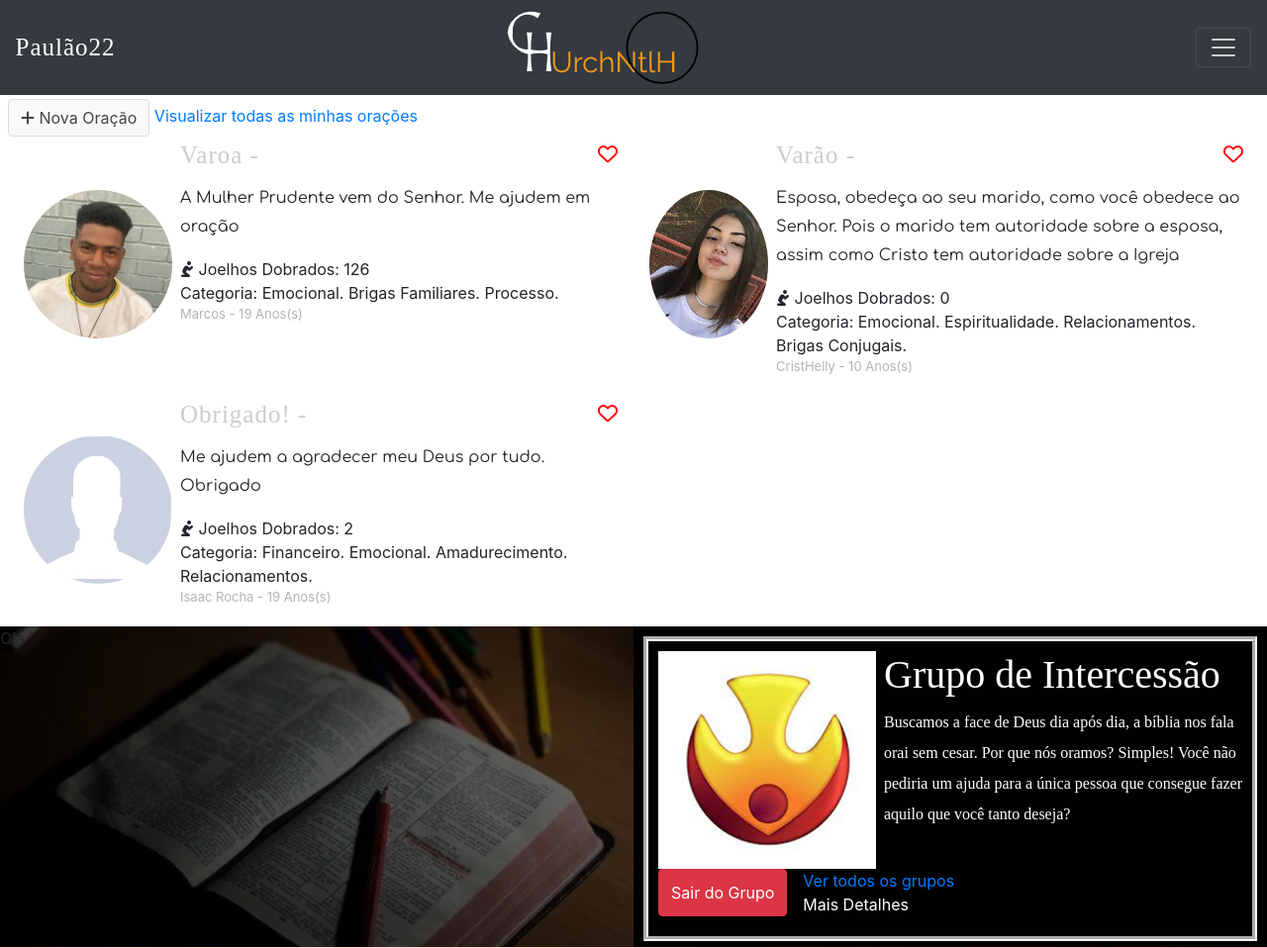
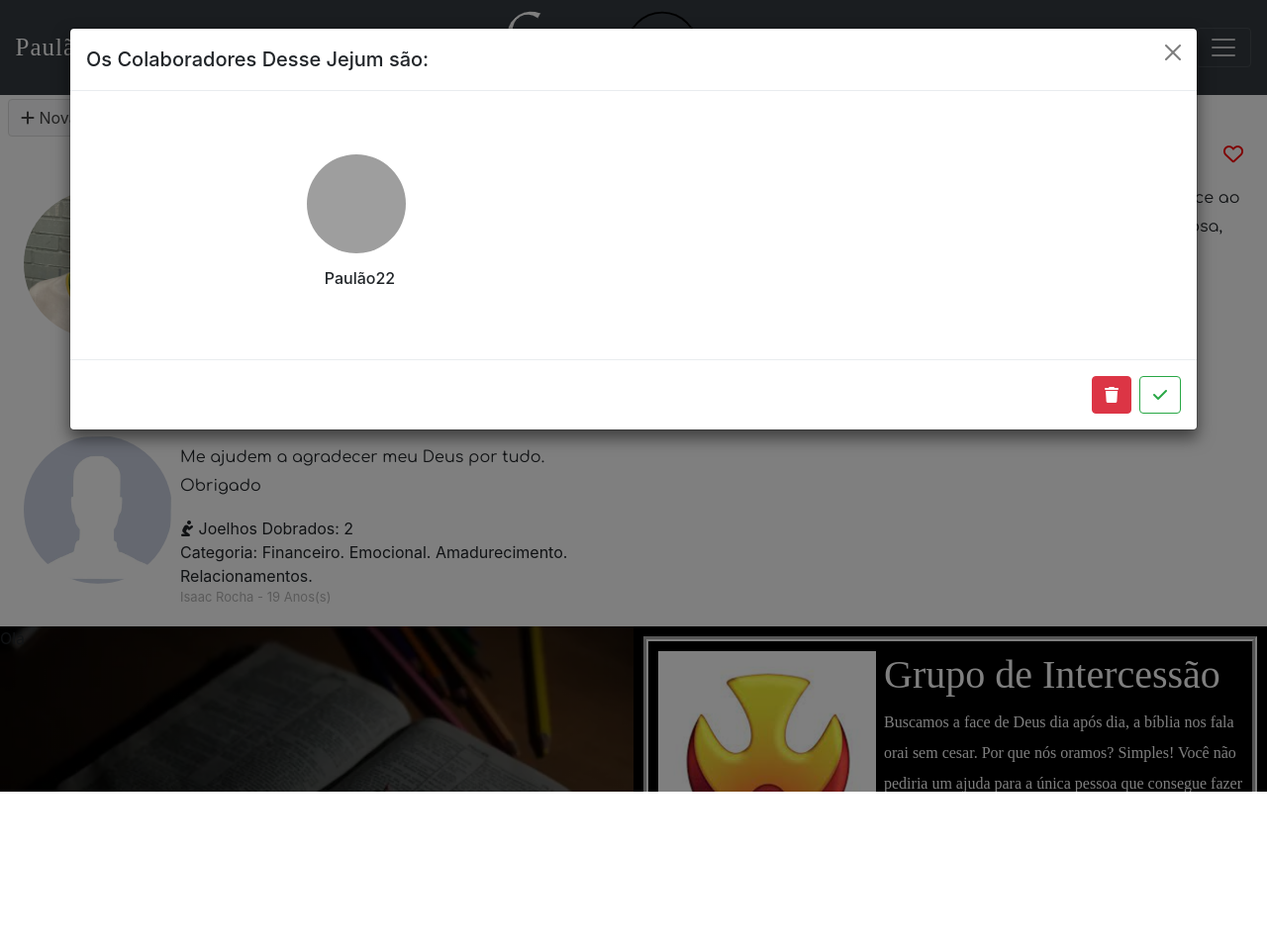
Before and after one commit to isaacrochaoliveira/igreja-projeto, a PHP site: page /dashboard-fieis/index.php?pag=home&ver-colaboradores-jejum=1 in a window 1280 px wide. Shown: the top 958 px of the page at 99% size. After the commit the page ends 800 px from the top, so only its background shows below. Run offline with PHP 8.4, Linux system fonts and the light colour scheme; a user stored in the database is signed in; data comes from the database, SQL or seed files in the repository; tables that the repository leaves empty or names only in its code hold one stand-in row (values such as "Sample post"); some libraries are stand-ins or nearby versions; some web fonts are replaced; grey boxes are pictures that could not be loaded.

Commit message:
Sistema para Igrejas

```diff
--- a/final/assets/styles/dashboard.css
+++ b/final/assets/styles/dashboard.css
@@ -172,3 +172,7 @@
 .bg-dark-tranparent {
     background: linear-gradient(rgba(0, 0, 0, 0.7), rgba(0, 0, 0, 0.6));
 }
+
+.rounded-100 {
+    border-radius: 100%;
+}
--- a/final/dashboard-fieis/home.php
+++ b/final/dashboard-fieis/home.php
@@ -403,7 +403,7 @@ $pag = "home";
                                             <?php
                                         }
                                         ?>
-                                            <a href="" class="btn btn-outline-light mx-2">Ver Colaboradores</a>
+                                            <a href="index.php?pag=<?=$pag?>&ver-colaboradores-jejum=<?=$id_jejum?>" class="btn btn-outline-light mx-2">Ver Colaboradores</a>
                                         <?php
                                     ?>
                                 </div>
@@ -708,6 +708,54 @@ $pag = "home";
     </div>
 </div>
 
+<div class="modal fade" id="modalVerColaboradores" data-bs-backdrop="static" tabindex="-1" aria-labelledby="exampleModalLabel" aria-hidden="true">
+    <div class="modal-dialog modal-xl">
+        <div class="modal-content">
+            <div class="modal-header">
+                <h1 class="modal-title fs-5" id="exampleModalLabel">Os Colaboradores Desse Jejum são:</h1>
+                <button type="button" class="btn-close" data-bs-dismiss="modal" aria-label="Close"></button>
+                <?php
+                    $id_jejum = addslashes($_GET['ver-colaboradores-jejum']);
+                ?>
+            </div>
+            <div class="modal-body">
+                <div class="d-flex flex-wrap">
+                    <?php
+                        $query = $pdo->query("SELECT * FROM colaborando_jejum as cj JOIN usuarios as u ON cj.id_colaborando = u.id WHERE id_colaborando_jejum = '$id_jejum'");
+                        $res = $query->fetchAll(PDO::FETCH_ASSOC);
+                        if (count($res) > 0) {
+                            for ($i = 0; $i < count($res); $i++) {
+                                foreach ($res[$i] as $key => $value) {
+                                }
+                                //Dados do Usuário
+                                $nome = $res[$i]['nome'];
+                                $foto_perfil = $res[$i]['perfil'];
+
+                                ?>
+
+                                <div class="w-50porc">
+                                    <div class="text-center py-5">
+                                        <img src="<?=IMAGEM?>/fotos/<?=$foto_perfil?>" alt="Foto de Perfil do Colaborador" width="100" height="100" class="rounded-100 mr-2">
+                                        <div class="mt-3">
+                                            <h6><?=$nome?></h6>
+                                        </div>
+                                    </div>
+                                </div>
+
+                                <?php
+                            }
+                        }
+                    ?>
+                </div>
+            </div>
+            <div class="modal-footer">
+                <a href="index.php?pag=<?=$pag?>#jejum<?=$id_jejum?>" name="bt-bt-naocolaborar" id="bt-bt-naocolaborar" class="btn btn-danger"><i class="fa-solid fa-trash"></i></a>
+                <button name="bt-bt-confirmarcolaboracao" id="bt-bt-confirmarcolaboracao" onclick="descontinuarColaboracao(<?=$id_jejum?>)" class="btn btn-outline-success"><i class="fa-solid fa-check"></i></button>
+            </div>
+        </div>
+    </div>
+</div>
+
 <script src="https://ajax.googleapis.com/ajax/libs/jquery/3.4.1/jquery.min.js"></script>
 <script type="text/javascript">
     $(document).ready(function() {
--- a/final/dashboard-fieis/index.php
+++ b/final/dashboard-fieis/index.php
@@ -332,5 +332,15 @@
         </script>
         <?php
     }
+    if (isset($_GET['ver-colaboradores-jejum'])) {
+        ?>
+        <script type="text/javascript">
+            var myModal = new bootstrap.Modal(document.getElementById('modalVerColaboradores'), {
+
+            })
+            myModal.show();
+        </script>
+        <?php
+    }
     ?>
 </html>
```
